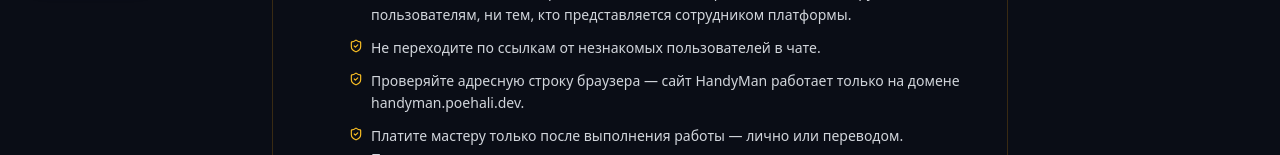
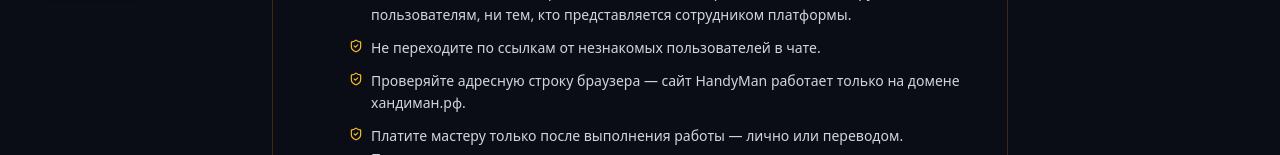
Before and after one commit to pr-poehali-dev/project-development-codename, a React (Vite) app: page /rules in a window 1280 px wide. Shown: the part 797-952 px from the top of the page. Built offline with nearby package versions, Linux system fonts and the light colour scheme.

Commit message:
Исправление проверки домена сайта

```diff
--- a/src/pages/Rules.tsx
+++ b/src/pages/Rules.tsx
@@ -76,7 +76,7 @@ export default function Rules() {
                 {[
                   "Никогда не сообщайте пароли, коды из SMS и секретные слова — ни другим пользователям, ни тем, кто представляется сотрудником платформы.",
                   "Не переходите по ссылкам от незнакомых пользователей в чате.",
-                  "Проверяйте адресную строку браузера — сайт HandyMan работает только на домене handyman.poehali.dev.",
+                  "Проверяйте адресную строку браузера — сайт HandyMan работает только на домене хандиман.рф.",
                   "Платите мастеру только после выполнения работы — лично или переводом. Предоплата незнакомому человеку — риск мошенничества.",
                   "HandyMan не участвует в денежных расчётах и никогда не запрашивает данные карты.",
                 ].map((text, i) => (
```
